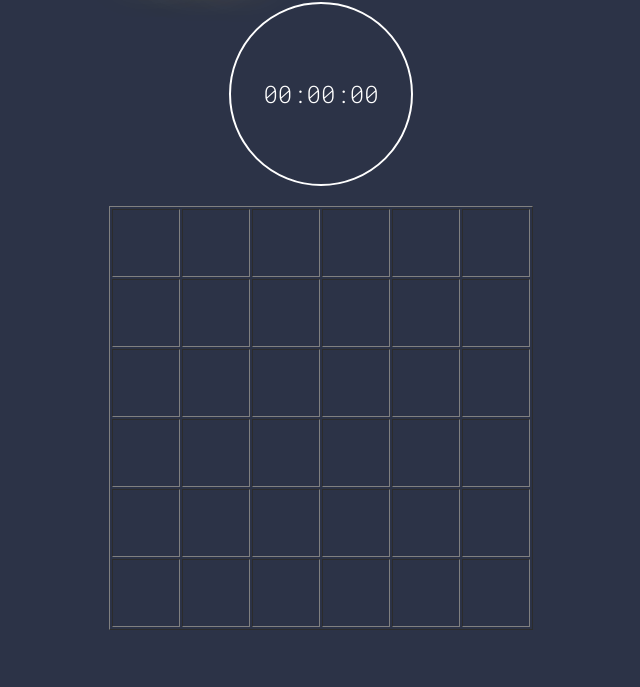
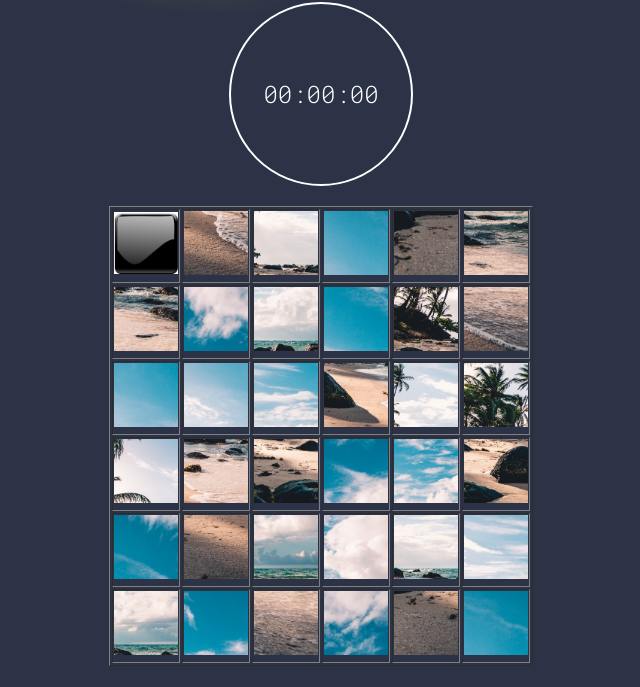
Before and after one commit to nimash3eshan/indiretto, a plain HTML site: page index.html in a window 1280 px wide. Shown: the part 113-800 px from the top of the page, without its empty margins (319-959 px from the left). Drawn offline with Linux system fonts and the light colour scheme.

Commit message:
Update index.html

```diff
--- a/index.html
+++ b/index.html
@@ -121,7 +121,7 @@
         function drawPuzzle() {
             for (i = 0; i < 36; i++) {
 
-                document.getElementsByTagName('td')[i].innerHTML = '<img src =' + l[i].toString() + '.jpg width ="100%">'';
+                document.getElementsByTagName('td')[i].innerHTML = '<img src =' + l[i].toString() + '.jpg width ="100%">';
 
             }
             win();
```
